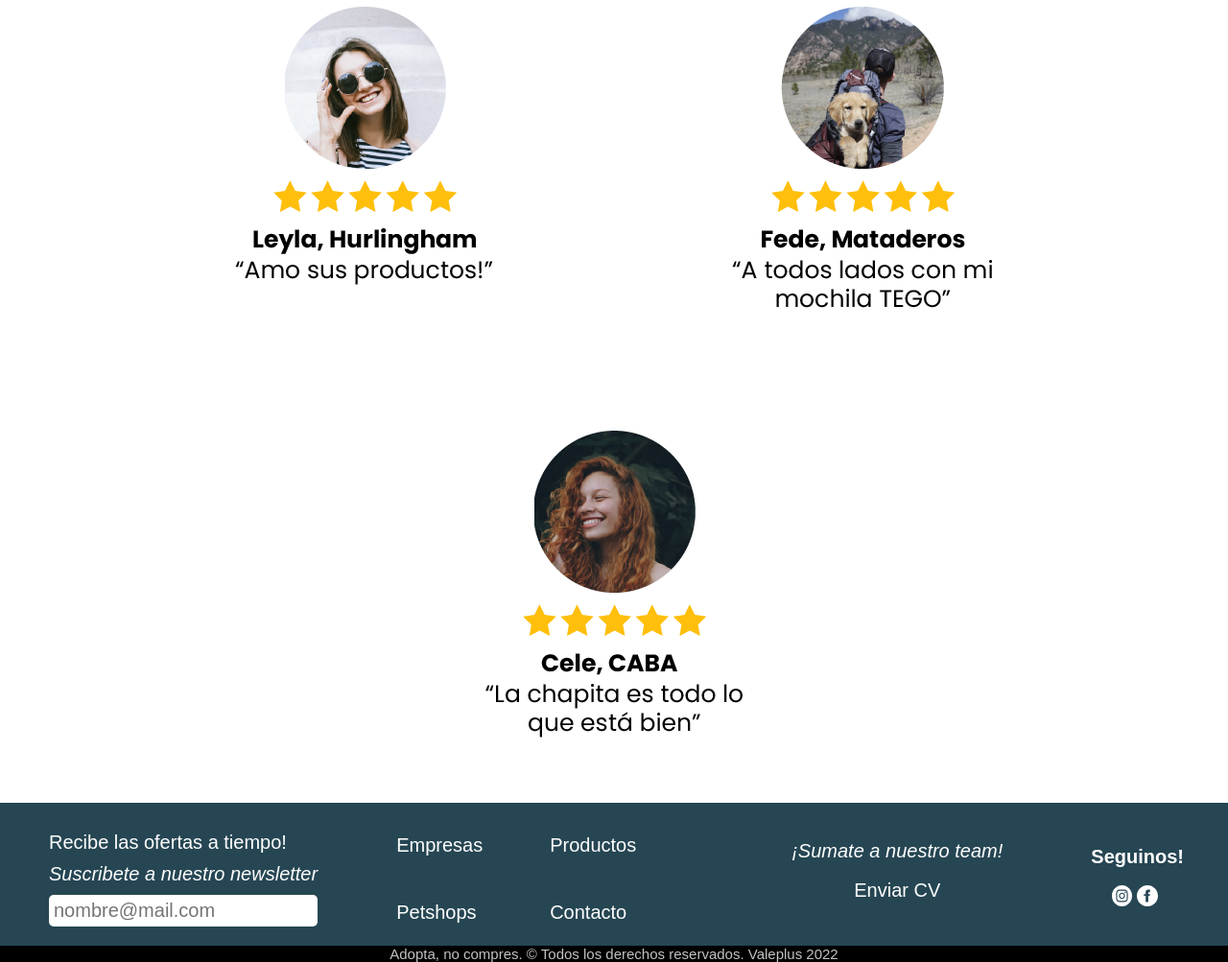
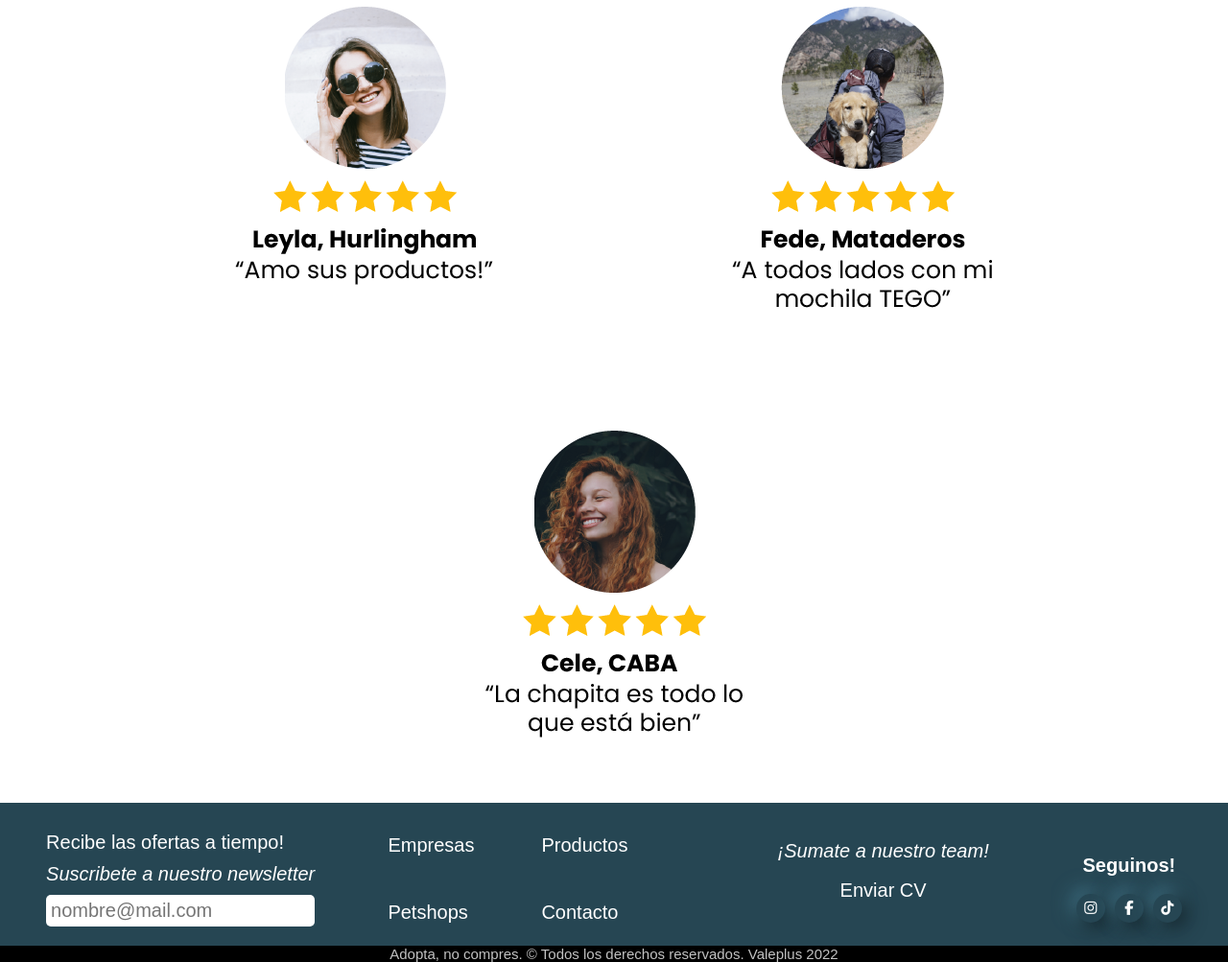
Before and after one commit to Cardaccio/tego-gomez, a plain HTML site: page index.html in a window 1280 px wide. Shown: the part 3220-4223 px from the top of the page at 96% size. Drawn offline with Linux system fonts and the light colour scheme.

Commit message:
cambio iconos sociales footer

```diff
--- a/index.html
+++ b/index.html
@@ -6,6 +6,7 @@
     <meta http-equiv="X-UA-Compatible" content="IE=edge">
     <meta name="viewport" content="width=device-width, initial-scale=1.0">
     <link rel="shortcut icon" href="img/tego_petcare.ico" type="image/x-icon">
+    <!-- Link a iconos Fontawesome -->
     <script src="https://kit.fontawesome.com/dd367eda64.js" crossorigin="anonymous"></script>
     <!--link a estilos-->
     <link rel="stylesheet" href="style.css">
@@ -135,11 +136,10 @@
         </div>
         <div class="sociales">
             <p class="seccion-p"><strong>Seguinos!</strong></p>
-            <div>
-                <a href="http://www.instagram.com/tego.pet" target="_blank"><img src="img/icon-instagram.svg"
-                        alt="logo-instagram" class="icon"></a>
-                <a href="http://www.facebook.com/tego.pet" target="_blank"><img src="img/icon-facebook.svg"
-                        alt="logo-facebook" class="icon"></a>
+            <div class="redes">
+                <a href="http://www.instagram.com/tego.pet" target="_blank"><i class="fab fa-brands fa-instagram"></i></a>
+                <a href="http://www.facebook.com/tego.pet" target="_blank"><i class="fab fa-brands fa-facebook-f"></i></a>
+                <a href="http://www.tiktok.com/@tego.pet" target="_blank"><i class="fab fa-brands fa-tiktok"></i></a>
             </div>
         </div>
     </footer>
--- a/style.css
+++ b/style.css
@@ -804,15 +804,44 @@ h6 {
 
 .sociales {
     display: flex;
-    flex-flow: column wrap;
+    flex-flow: column nowrap;
     align-items: center;
     justify-content: center;
     margin-top: 1rem;
     margin-right: 1rem;
 }
 
+.redes {
+    display: flex;
+}
+
 .sociales a {
-    padding-right: 0.1rem;
+    background-color: #264653;
+    width: 3rem;
+    height: 3rem;
+    margin: 0 0.5rem;
+    color: #fff;
+    font-size: 1.5rem;
+    display: flex;
+    align-items: center;
+    justify-content: center;
+    border: 0;
+    border-radius: 50%;
+    box-shadow: 0.5rem 0.5rem 2rem #122127, -0.5rem -0.5rem 2rem #44778b;
+}
+
+.sociales a:hover{
+    animation: shadow 0.5s ease-in-out;
+}
+
+@keyframes shadow{
+    0%{
+        box-shadow: inset 0.5rem 0.5rem 2rem #122127, inset -0.5rem -0.5rem 2rem #44778b;;
+    }
+
+    100%{
+        box-shadow: none;
+    }
 }
 
 .copy {
@@ -829,7 +858,8 @@ h6 {
     html {
         font-size: 40%;
     }
-    .barra-nav{
+
+    .barra-nav {
         margin-left: 4rem;
     }
 
@@ -934,17 +964,18 @@ h6 {
         margin-bottom: 3rem;
     }
 
-    h6{
+    h6 {
         font-size: 2rem;
     }
 
-    .detalle{
+    .detalle {
         font-size: 2rem;
     }
 
-    .precio{
+    .precio {
         font-size: 2rem;
     }
+
     .img-prod {
         padding-bottom: 1rem;
     }
@@ -990,15 +1021,16 @@ h6 {
         margin: auto;
     }
 
-    .news-footer{
+    .news-footer {
         margin: auto;
     }
 
-    .links-footer{
+    .links-footer {
         justify-content: center;
         margin: auto;
         font-size: 5rem;
     }
+
     .links-footer a {
         padding: 2rem;
     }
```
Also changed, not shown: pages/contacto.html (+5 -5 lines), pages/empresas.html (+5 -5 lines), pages/petshop.html (+5 -5 lines), pages/porque.html (+5 -5 lines), pages/tienda.html (+5 -5 lines).
